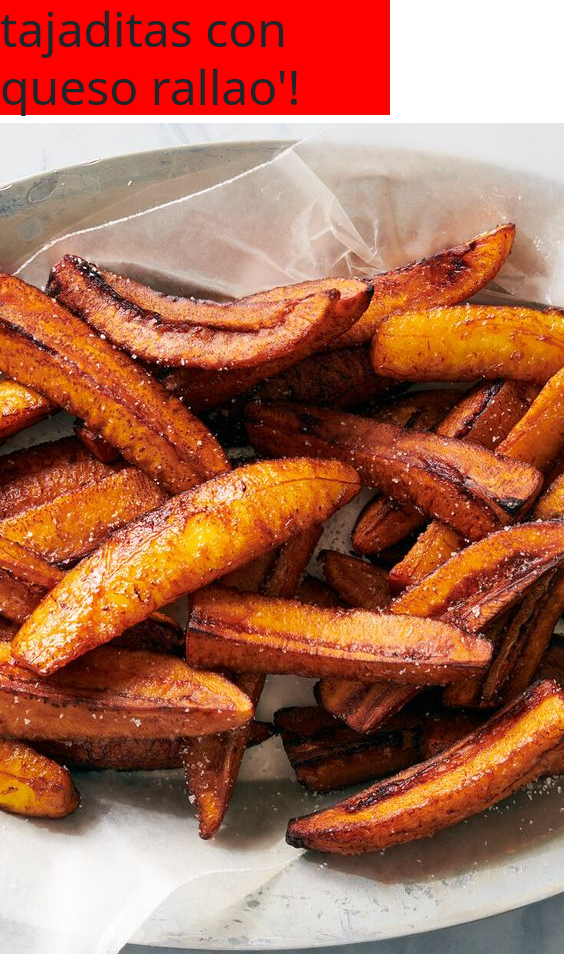
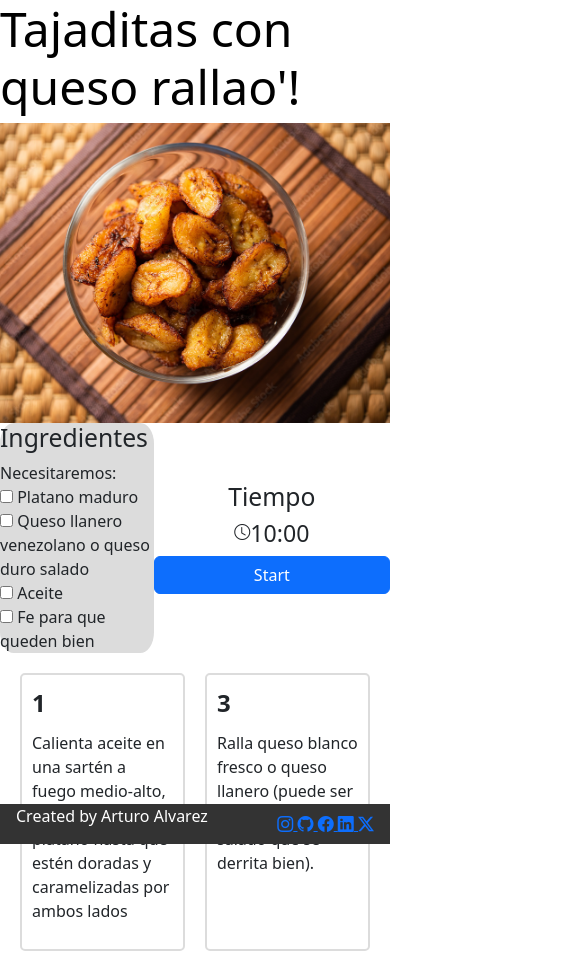
Before and after one commit to ArturoAlvarezY/MyFavoriteFoodWeb, a website: page index.html in a window 390 px wide. Shown: the top 954 px of the page, 564 px wide, since content can reach past the window. Drawn offline with nearby package versions, Linux system fonts and the light colour scheme.

Commit message:
add the responsive banner and the footer

```diff
--- a/index.html
+++ b/index.html
@@ -9,11 +9,11 @@
 </head>
 <body>
     <header>
-        <h1>tajaditas con queso rallao'!</h1>
+        <h1>Tajaditas con queso rallao'!</h1>
     </header>
 
-    <section>
-        <img src="/img/tajadas-serias.jpg" alt="image of my venezuelan tajadita with cheese">
+    <section class="photoBanner">
+
     </section>
 
     <main>
@@ -22,7 +22,7 @@
             <label for="needs">Necesitaremos:</label>
 
             <label class="checkboxes"><input id="platano" name="platano" type="checkbox"/> Platano maduro</label>
-            <label class="checkboxes"><input id="queso" type="checkbox"/> Queso llanero venezolano</label>
+            <label class="checkboxes"><input id="queso" type="checkbox"/> Queso llanero venezolano o queso duro salado</label>
             <label class="checkboxes"><input id="aceite" type="checkbox"/> Aceite</label>
             <label class="checkboxes"><input id="fe" name="fe" type="checkbox" value="1" /> Fe para que queden bien</label>
         </div>
@@ -50,16 +50,45 @@
                 </div>
                 <div class="step">
                     <div class="number">2</div>
-                    <p>Retira las tajadas del aceite y colócalas en papel absorbente para eliminar el exceso de aceite</p>
+                    <p>Retira las tajadas del aceite y colócalas en papel absorbente para eliminar el exceso de aceite, cuando aún estén calientes, espolvorea el queso rallado encima para que el queso se derrita ligeramente </p>
                 </div>
                 <div class="step">
                     <div class="number">4</div>
-                    <p>Coloca las tajadas en un plato y espolvorea el queso rallado encima mientras las tajadas aún están calientes, para que el queso se derrita ligeramente</p>
+                    <p>Disfruta </p>
                 </div>
             </div>
         </section>
 
+        <hr>
+        <footer>
 
+
+            <div class="left">
+                <p> Created by Arturo Alvarez</p>
+            </div>
+            <div class="logos">
+                <a href="https://www.instagram.com">
+                    <i class="bi bi-instagram"></i>
+                  </a>
+                  <a href="https://github.com" target="_blank">
+                    <i class="bi bi-github"></i>
+                  </a>
+                  <a href="https://www.facebook.com" target="_blank">
+                    <i class="bi bi-facebook"></i>
+                  </a>
+                  <a href="https://www.linkedin.com" target="_blank">
+                    <i class="bi bi-linkedin"></i>
+                  </a>
+                  <a href="https://twitter.com" target="_blank">
+                    <i class="bi bi-twitter-x"></i>
+                  </a>
+
+            </div>
+
+
+
+
+        </footer>
 
 
    <script src="app.js"></script>
--- a/src/sass/styles.scss
+++ b/src/sass/styles.scss
@@ -1,25 +1,22 @@
-/*Posibles colores para experimentar:
-/// Fondo verde: #68B98A
-Detalles en amarillo dorado: #F2CD5D
-Detalles en marrón terroso: #8C6239
-
-
-Fondo azul claro: #6CBDE4
-Detalles en blanco: #FFFFFF
-
-Fondo blanco: #FFFFFF
-Detalles en amarillo: #FFD700
-Detalles en rojo: #EC1C24
-
-*/
-
 @import "../../node_modules/bootstrap/scss/bootstrap";
 
+$gray-color: gainsboro;
+
 header{
-    background-color: red;
+    color: black ;
 h1{
+    @import url('https://fonts.googleapis.com/css2?family=PT+Serif:ital,wght@0,400;0,700;1,400;1,700&display=swap');
 font-size: 3rem;
 }
+}
+
+.photoBanner {
+    width: 100%;
+    height: 300px;
+    background-image: url('../../img/tajadas-banner.jpg');
+    background-size: cover;
+    background-position: center;
+    background-attachment: fixed;
 }
 
 main{
@@ -27,7 +24,7 @@ main{
     justify-content: space-around;
 
 .ingredients{
-    background-color: gainsboro;
+    background-color: $gray-color;
     display: flex;
     flex-direction: column;
     width: 50%;
@@ -65,7 +62,7 @@ section{
         padding: 1.25rem;
     }
     .step {
-        border: 0.125rem solid #ccc;
+        border: 0.125rem solid $gray-color;
         padding: 0.625rem;
         border-radius: 0.313rem;
     }
@@ -77,18 +74,18 @@ section{
 }
 
 hr{
-    border: 0.063rem solid #000;
+    border: 0.063rem solid $gray-color;
     margin: 1.25rem 0;
 }
 footer{
     display: flex;
     justify-content: space-between;
+    align-items: center;
+    position: fixed;
     bottom: 0;
     width: 100%;
     height: 2.5rem;
-
-
-
-
-
+    padding: 0 1rem;
+    background-color: #333;
+    color: #fff;
 }
```
Also changed, not shown: img/tajadas-banner.jpg (added), public/css/styles.css, 1 other file.
